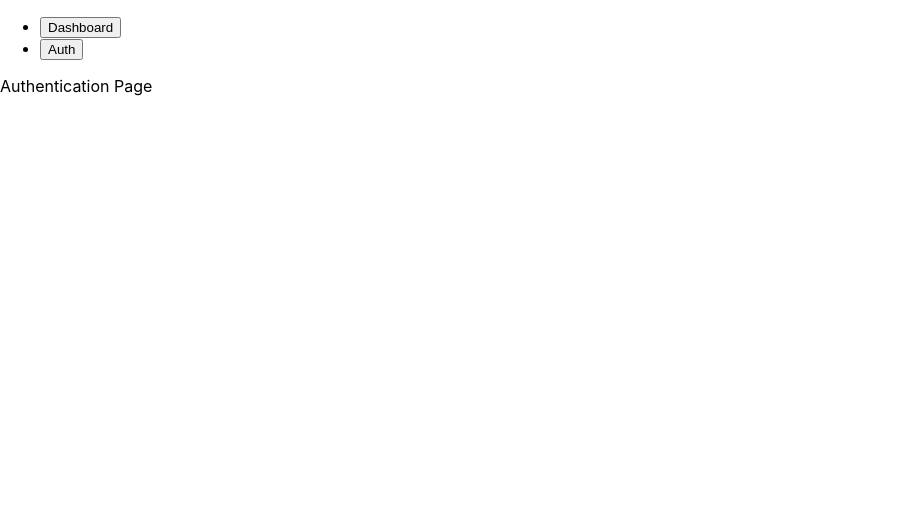
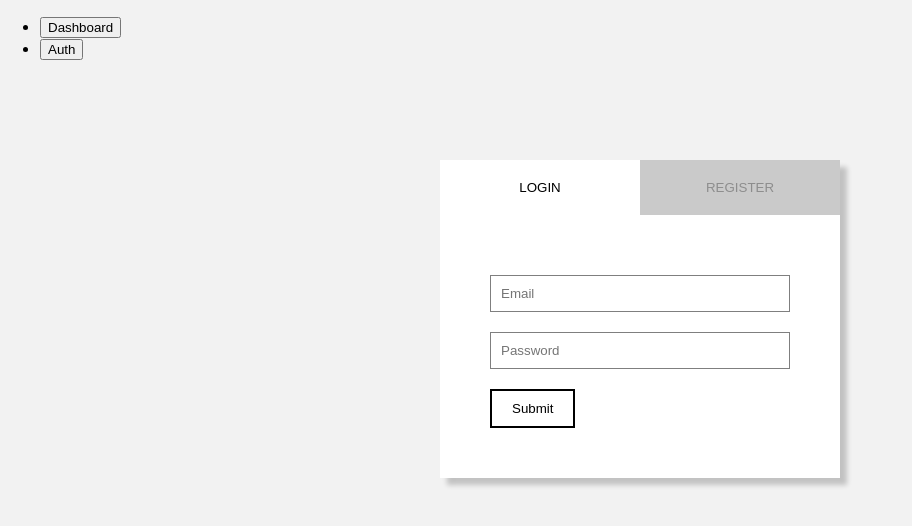
Before and after one commit to AlexanderCarlstrom/StockApplication, a React app in the folder frontend/: page / in a window 1280 px wide. Shown: the whole page, without its empty margins (0-912 px from the left). Built offline with nearby package versions, Linux system fonts and the light colour scheme.

Commit message:
Setup auth page

```diff
--- a/frontend/src/components/Auth/Auth.css
+++ b/frontend/src/components/Auth/Auth.css
@@ -0,0 +1,63 @@
+#auth-page {
+  width: 400px;
+  box-shadow: 7px 7px 5px rgba(0, 0, 0, 0.2);
+  background-color: #fff;
+  margin: 100px auto;
+}
+
+.header {
+  width: 100%;
+  padding: 0;
+  margin: 0 0 50px;
+}
+
+.header button {
+  display: inline-block;
+  background-color: rgb(202, 202, 202);
+  color: rgba(0, 0, 0, 0.3);
+  border: none;
+  outline: 0;
+  width: 50%;
+  padding: 20px;
+  cursor: pointer;
+  transition: all 0.2s ease-in;
+}
+
+.header button:hover {
+  background-color: rgb(198, 198, 198);
+}
+
+.header button:disabled {
+  background: #fff;
+  color: #000;
+}
+
+#auth-form {
+  width: 100%;
+  padding: 0 50px 50px;
+  box-sizing: border-box;
+}
+
+#auth-form input {
+  width: 100%;
+  border: 1px solid rgba(0, 0, 0, 0.5);
+  padding: 10px;
+  box-sizing: border-box;
+  margin: 10px 0;
+}
+
+#auth-form button {
+  padding: 10px 20px;
+  border: none;
+  border: 2px solid #000;
+  background-color: #fff;
+  color: #000;
+  cursor: pointer;
+  margin-top: 10px;
+  transition: all 0.2s ease-in;
+}
+
+#auth-form button:hover {
+  background-color: #000;
+  color: #fff;
+}
--- a/frontend/src/components/Auth/Auth.js
+++ b/frontend/src/components/Auth/Auth.js
@@ -1,11 +1,80 @@
 import React from 'react';
 import './Auth.css';
-import Dashboard from '../Dashboard/Dashboard';
-import App from '../App';
 
 class AuthPage extends React.Component {
+  constructor() {
+    super();
+    this.state = {
+      currentPage: <Login />,
+      login: true,
+    };
+
+    this.showLoginForm = this.showLoginForm.bind(this);
+    this.showRegisterForm = this.showRegisterForm.bind(this);
+  }
+
+  showLoginForm = () => {
+    this.setState({
+      currentPage: <Login />,
+      login: true,
+    });
+  };
+
+  showRegisterForm = () => {
+    this.setState({
+      currentPage: <Register />,
+      login: false,
+    });
+    console.log('hello');
+  };
+
   render() {
-    return <div id="auth-page">Authentication Page</div>;
+    return (
+      <div id="auth-page">
+        <div className="header">
+          <button id="login-btn" disabled={this.state.login} onClick={this.showLoginForm}>
+            LOGIN
+          </button>
+          <button id="login-btn" disabled={!this.state.login} onClick={this.showRegisterForm}>
+            REGISTER
+          </button>
+        </div>
+        <div id="auth-form">{this.state.currentPage}</div>
+      </div>
+    );
+  }
+}
+
+class Login extends React.Component {
+  onSubmit = () => {
+    console.log('login');
+  };
+
+  render() {
+    return (
+      <form id="login" onSubmit={this.onSubmit}>
+        <input type="email" name="email" placeholder="Email" />
+        <input type="password" name="password" placeholder="Password" />
+        <button>Submit</button>
+      </form>
+    );
+  }
+}
+
+class Register extends React.Component {
+  onSubmit = () => {
+    console.log('register');
+  };
+
+  render() {
+    return (
+      <form id="register" onSubmit={this.onSubmit}>
+        <input type="email" name="email" placeholder="Email" />
+        <input type="password" name="password" placeholder="Password" />
+        <input type="password" name="repeat-password" placeholder="Repeat Password" />
+        <button>Submit</button>
+      </form>
+    );
   }
 }
 
--- a/frontend/src/index.css
+++ b/frontend/src/index.css
@@ -1,13 +1,12 @@
 body {
   margin: 0;
-  font-family: -apple-system, BlinkMacSystemFont, 'Segoe UI', 'Roboto', 'Oxygen',
-    'Ubuntu', 'Cantarell', 'Fira Sans', 'Droid Sans', 'Helvetica Neue',
-    sans-serif;
+  font-family: -apple-system, BlinkMacSystemFont, 'Segoe UI', 'Roboto', 'Oxygen', 'Ubuntu', 'Cantarell', 'Fira Sans',
+    'Droid Sans', 'Helvetica Neue', sans-serif;
   -webkit-font-smoothing: antialiased;
   -moz-osx-font-smoothing: grayscale;
+  background-color: #f2f2f2;
 }
 
 code {
-  font-family: source-code-pro, Menlo, Monaco, Consolas, 'Courier New',
-    monospace;
+  font-family: source-code-pro, Menlo, Monaco, Consolas, 'Courier New', monospace;
 }
```
